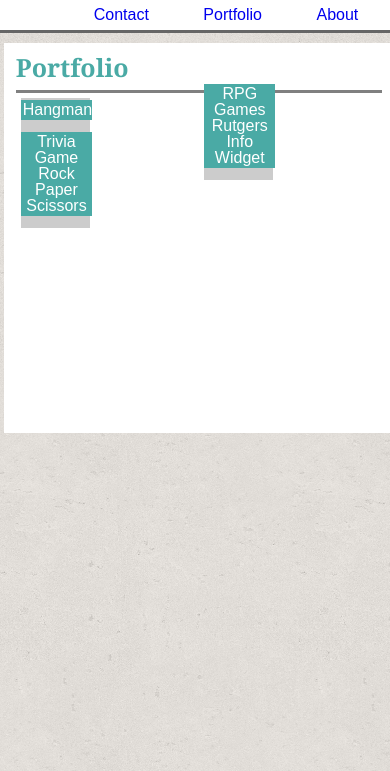
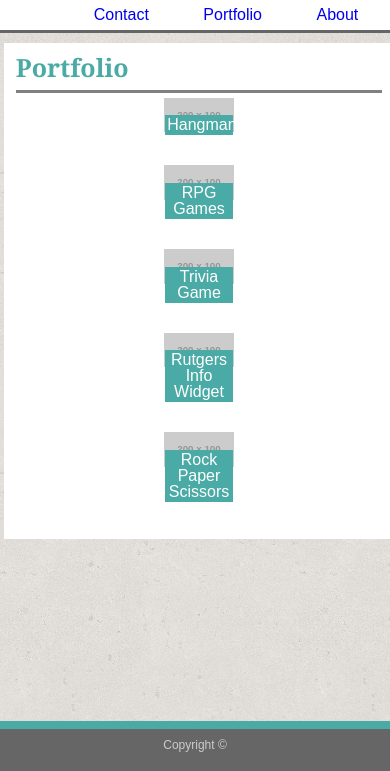
Before and after one commit to HK490/Responsive-Portfolio, a plain HTML site: page portfolio.html in a window 390 px wide. Shown: the part 73-844 px from the top of the page. Drawn offline with Linux system fonts and the light colour scheme; placeholder pictures from the web are drawn by us.

Commit message:
footer, portfolio images line-up

```diff
--- a/assets/css/style.css
+++ b/assets/css/style.css
@@ -52,7 +52,7 @@ header {
     padding: 3%;
     width: 100%;
     max-width: 960px;
-    height: 390px;
+    max-height: 900px;
     background: white;
 }
 
@@ -187,7 +187,7 @@ input[type=submit] {
     .container2 {
         width: 100%;
         max-width: 500px;
-        max-height: 260px;
+        max-height: 500px;
         margin-right: 40px;
         margin-left: 3%;
         margin-bottom: 15%;
@@ -337,4 +337,29 @@ input[type=submit] {
         height: 300px;
         padding: 30px;
     }
-}
+
+    .column {
+        float: none;
+        width: 50%;
+        padding: 5px;
+        position: relative;
+        margin: 0 auto;
+        text-align: center;
+    }
+
+    .row::after {
+        content: "";
+        clear: both;
+        display: table;
+      }
+
+    .text {
+        background: #4aaaa5;
+        color: white;
+        width:39%;
+        float: none;
+        position: relative;
+        bottom: 20px;
+        margin: 0 auto;
+    }
+  }
--- a/portfolio.html
+++ b/portfolio.html
@@ -61,7 +61,11 @@
     </div>
 
   </div>
-
+  <footer>
+    <div class="container3">
+      Copyright &copy;
+    </div>
+  </footer>
 </body>
 
 </html>
```
Also changed, not shown: contact.html (+5 -1 lines).
